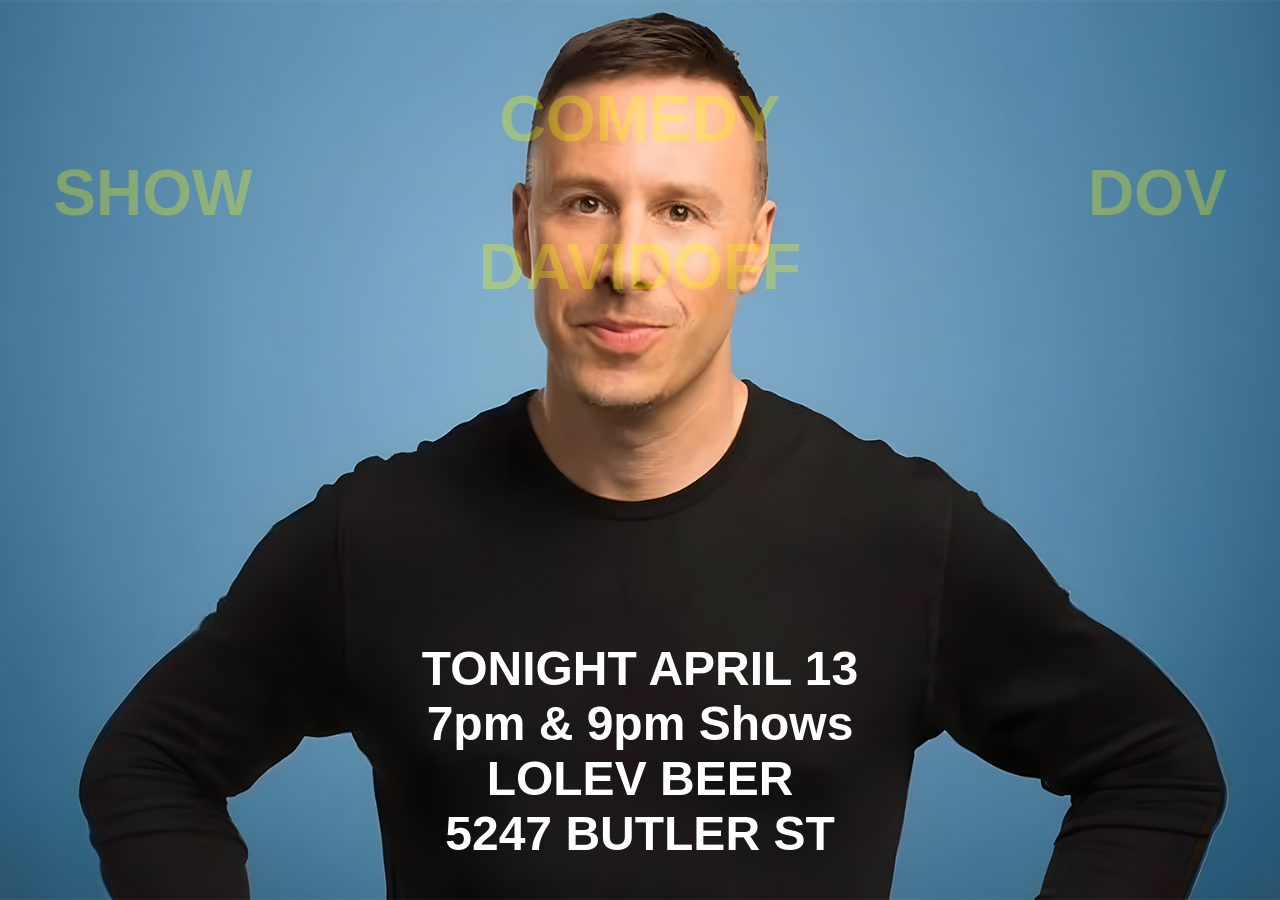
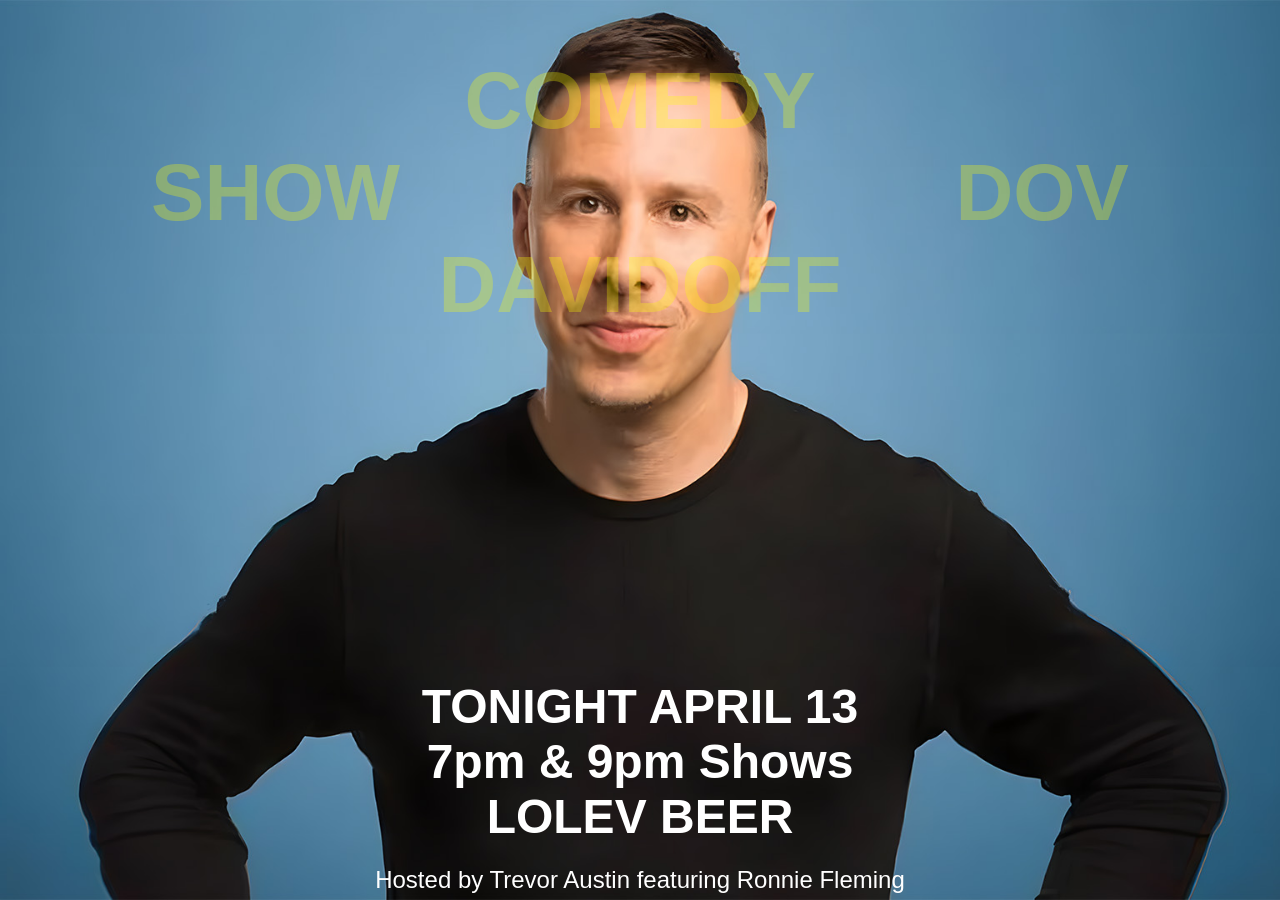
Before and after one commit to lolevbeer/menu, a Jekyll site: the page built from dov.md, in a window 1280 px wide. Built offline with Jekyll 4.4.1, drawn with Linux system fonts in a browser that asks for light colours.

Commit message:
Update text

```diff
--- a/_layouts/promo.html
+++ b/_layouts/promo.html
@@ -23,7 +23,7 @@
       text-align: center;
     }
     h1 {
-      font-size: 4rem;
+      font-size: 5rem;
       color: yellow;
       animation: fade 2s infinite;
     }
@@ -46,12 +46,14 @@
   </style>
   <body style="margin: 0" class="{{ page.class }} {% if page.price != true %}no-price{% endif %}">
     <header style="background-image: url('/promo/Dov.jpg');">
-      <h1>COMEDY SHOW&nbsp;&nbsp;&nbsp;&nbsp;&nbsp;&nbsp;&nbsp;&nbsp;&nbsp;&nbsp;&nbsp;&nbsp;&nbsp;&nbsp;&nbsp;&nbsp;&nbsp;&nbsp;&nbsp;&nbsp;&nbsp;&nbsp;&nbsp;&nbsp;&nbsp;&nbsp;&nbsp;&nbsp;&nbsp;&nbsp;&nbsp;&nbsp;&nbsp;&nbsp;&nbsp;&nbsp;&nbsp;&nbsp;&nbsp;&nbsp;&nbsp;&nbsp;&nbsp;&nbsp;&nbsp;&nbsp;&nbsp;DOV DAVIDOFF</h1>
+      <h1>COMEDY SHOW&nbsp;&nbsp;&nbsp;&nbsp;&nbsp;&nbsp;&nbsp;&nbsp;&nbsp;&nbsp;&nbsp;&nbsp;&nbsp;&nbsp;&nbsp;&nbsp;&nbsp;&nbsp;&nbsp;&nbsp;&nbsp;&nbsp;&nbsp;&nbsp;&nbsp;DOV DAVIDOFF</h1>
       <h2>
-      TONIGHT  APRIL 13<br>
-       7pm & 9pm Shows<br>
-       LOLEV BEER<br>
-       5247 BUTLER ST</h2>
+        TONIGHT  APRIL 13<br>
+        7pm & 9pm Shows<br>
+        LOLEV BEER<br>
+        <span style="font-weight: normal; font-size: x-large">Hosted by Trevor Austin featuring Ronnie Fleming</span>
+      </h2>
+      </h2>
     </header>
   </body>
 </html>
```
